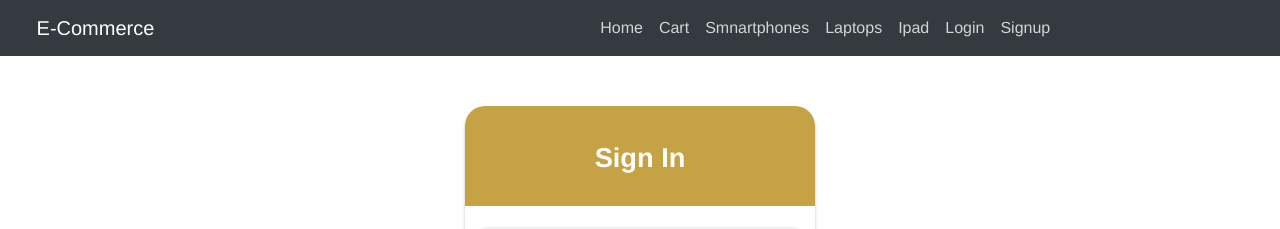
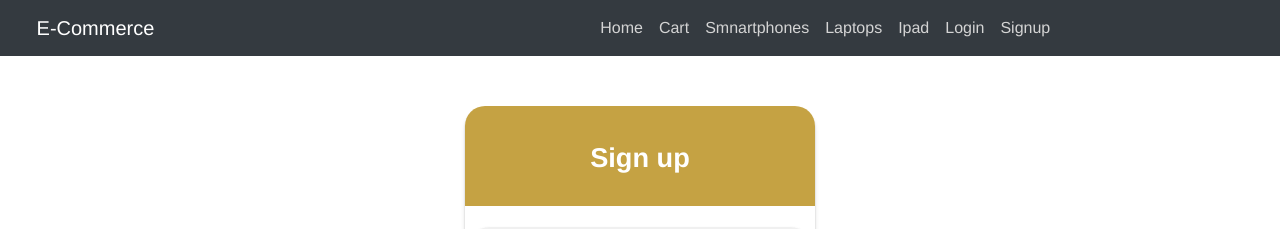
Before and after one commit to tanzimshahriar/a2app, a Vue app: page /#/signup in a window 1280 px wide. Shown: the top 229 px of the page. Built offline with nearby package versions, Linux system fonts and the light colour scheme.

Commit message:
fix button

```diff
--- a/src/components/Login.vue
+++ b/src/components/Login.vue
@@ -2,6 +2,7 @@
   <div class="loginContainer">
     <CustomModal
       btnLabel="LOGIN"
+      title="Login"
       firstInputLabel="Enter Your Email"
       secondInputLabel="Enter Your Password"
       inputOneType="email"
--- a/src/components/Signup.vue
+++ b/src/components/Signup.vue
@@ -3,8 +3,8 @@
     <div class="signup-container">
       <CustomModal
         v-if="!signupSuccessModal"
-
         btnLabel="SIGNUP"
+        title="Sign up"
         firstInputLabel="Enter Your Email"
         secondInputLabel="Enter Your Password"
         inputOneType="email"
--- a/src/views/CustomModal.vue
+++ b/src/views/CustomModal.vue
@@ -2,11 +2,11 @@
   <div class="modalContainer">
     <div class="custom-modal">
       <div class="loginHeader">
-        <p id="signIn">Sign In</p>
+        <p id="signIn">{{title}}</p>
       </div>
-      <div class="title">
+      <!-- <div class="title">
         {{ this.title }}
-      </div>
+      </div> -->
       <div class="inputs">
         <input
           v-bind:type="inputOneTypeComputed"
```
